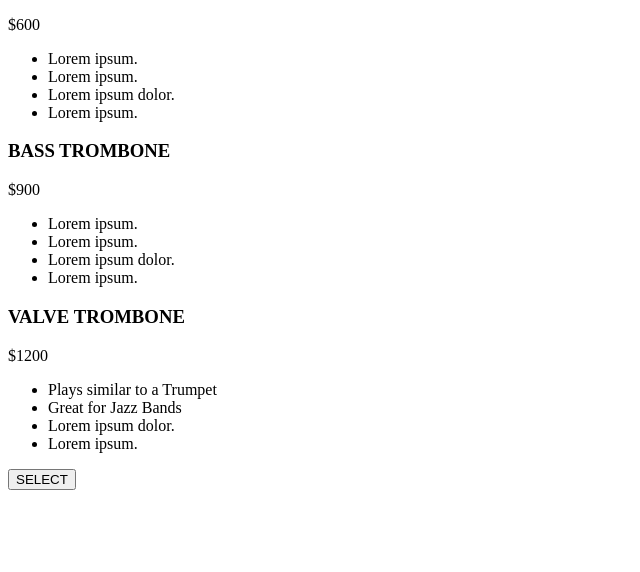
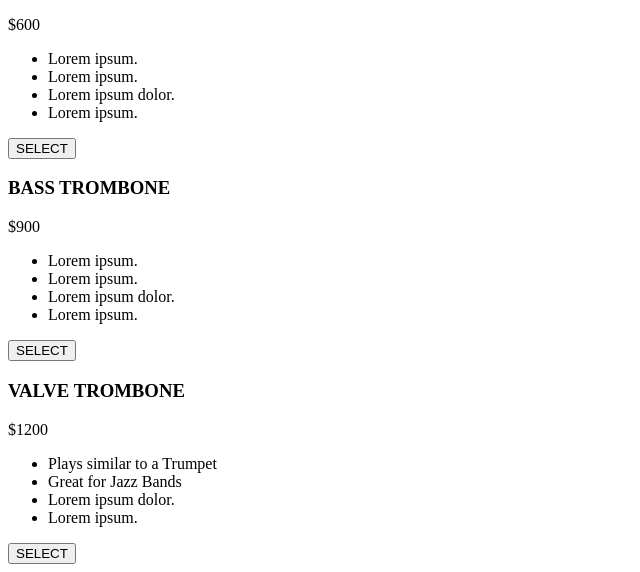
Before and after one commit to Majok-Bol/Product-Landing-Page-Project, a plain HTML site: page index.html in a window 1280 px wide. Shown: the part 1103-1675 px from the top of the page, without its empty margins (0-640 px from the left). Before the commit the page ends 1601 px from the top, so only its background shows below. Drawn offline with Linux system fonts and the light colour scheme.

Commit message:
updated the html body

```diff
--- a/index.html
+++ b/index.html
@@ -107,6 +107,9 @@
                 <li class="item">Lorem ipsum.</li>
               </ul>
             </div>
+            <div id="select-button">
+              <button class="button-select">SELECT</button>
+            </div>
           </div>
           <div id="pricing-head">
             <h3 class="pricing-head1">BASS TROMBONE</h3>
@@ -120,6 +123,9 @@
                 <li class="item">Lorem ipsum dolor.</li>
                 <li class="item">Lorem ipsum.</li>
               </ul>
+            </div>
+            <div id="select-button">
+              <button class="button-select">SELECT</button>
             </div>
           </div>
           <div id="pricing-head">
@@ -136,9 +142,9 @@
               </ul>
             </div>
           </div>
-        </div>
-        <div id="select-button">
-          <button class="button-select">SELECT</button>
+          <div id="select-button">
+            <button class="button-select">SELECT</button>
+          </div>
         </div>
       </section>
     </main>
```
